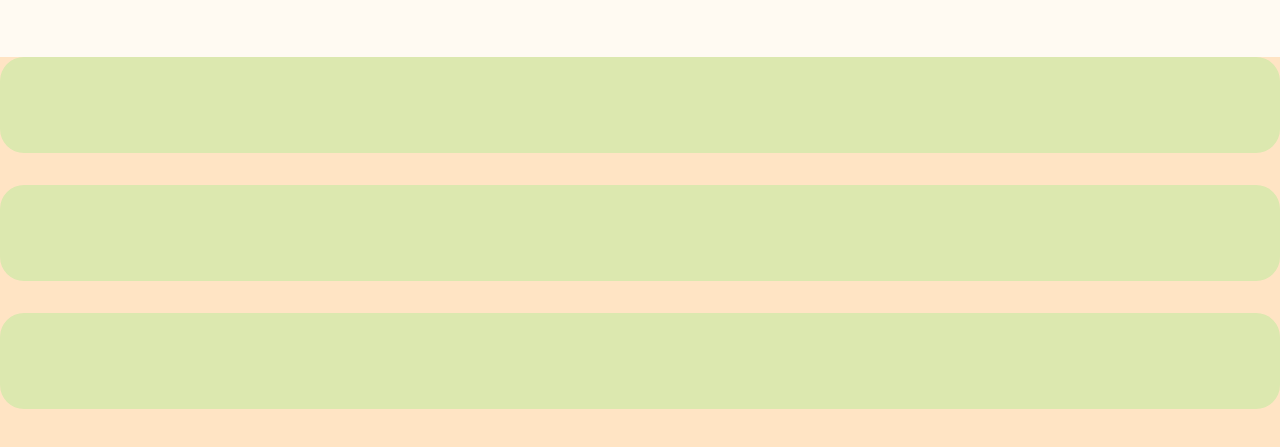
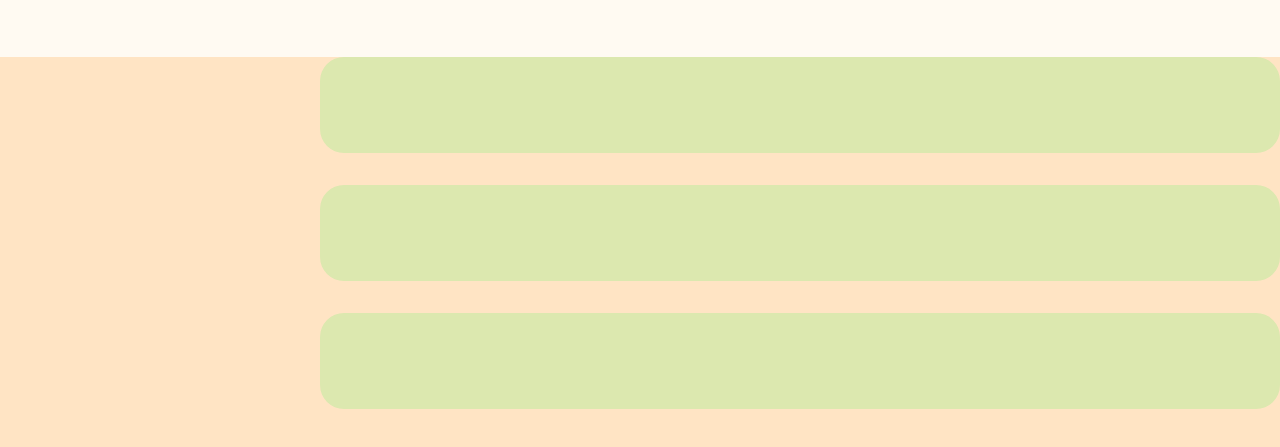
Before and after one commit to tracyye029/cs-160-finalproject, a website: page public/edit_broccoli.html in a window 1280 px wide. Shown: the part 443-890 px from the top of the page. Drawn offline with nearby package versions, Linux system fonts and the light colour scheme.

Commit message:
pading left

```diff
--- a/public/edit_broccoli.html
+++ b/public/edit_broccoli.html
@@ -121,6 +121,8 @@
       /* justify-content: space-between; */
       background-color: bisque;
       flex-wrap: nowrap;
+      padding-left:20em;
+      padding-left:20em;
       padding-bottom: 8em;
       height: fit-content;
       width:100%;
```
